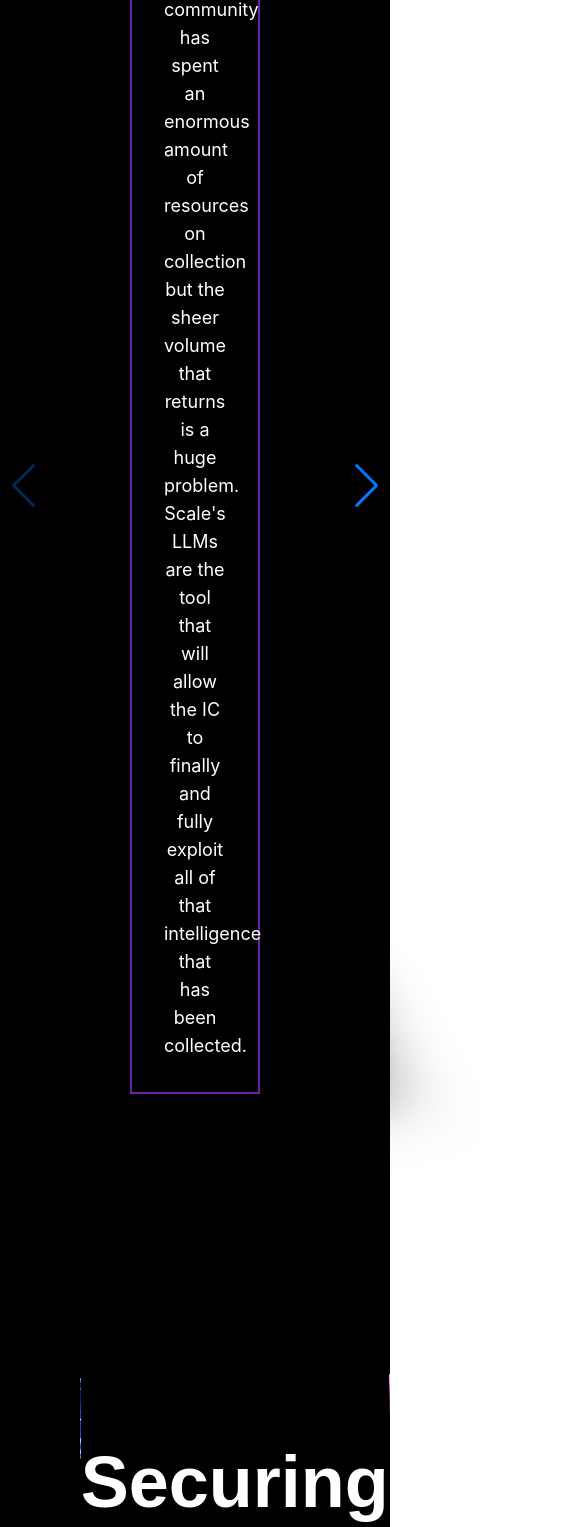
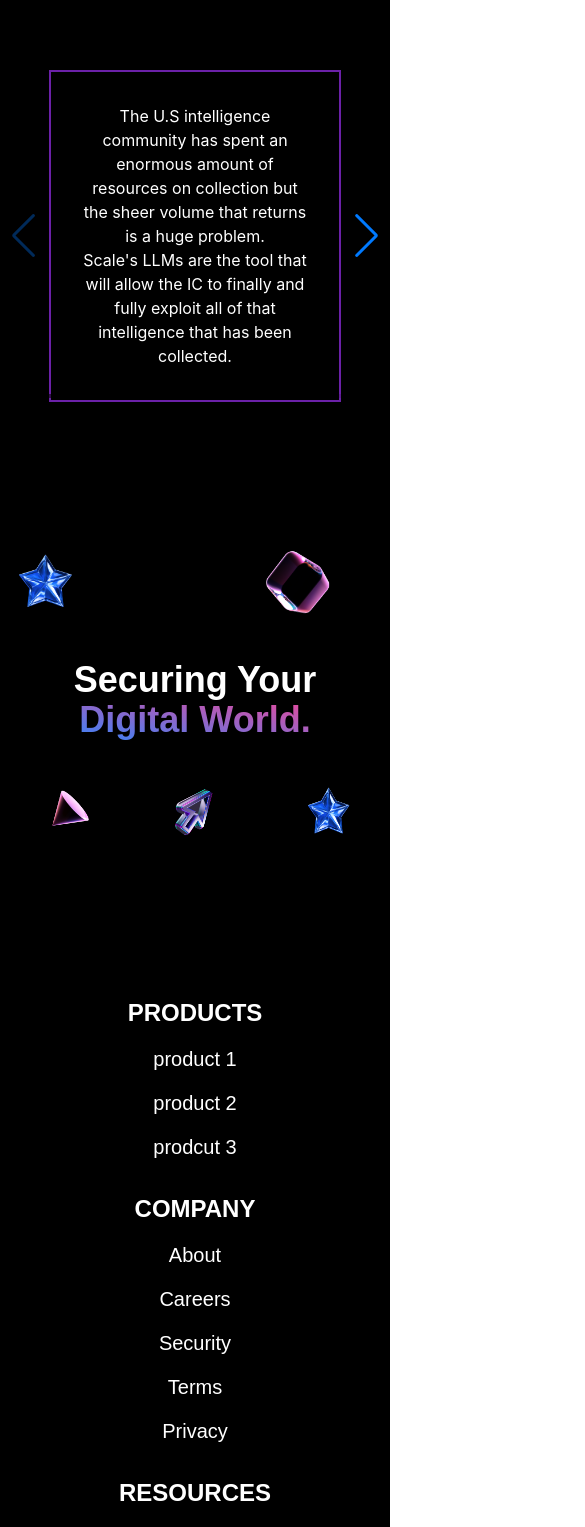
Before and after one commit to Abishek-ak7/Malcom_2, a React (Create React App) app: page / in a window 390 px wide. Shown: the part 6254-7781 px from the top of the page, 585 px wide, since content can reach past the window. Built offline with nearby package versions, Linux system fonts and the light colour scheme.

Commit message:
Responsive for the last two compo added

```diff
--- a/src/components/Digital.jsx
+++ b/src/components/Digital.jsx
@@ -7,24 +7,24 @@
 export default function Digital() {
   return (
     <div className='pb-32'>
-        <div className='flex justify-around '>
-        <div className='pt-20 ml-20'>
-            <img src={star} className=' w-36 h-36' alt="star" />
+        <div className='flex justify-between '>
+        <div className='pt-20'>
+            <img src={star} className=' w-2/5' alt="star" />
         </div>
-        <div className='text-center pt-44 pb-20'>
-            <div className='text-white text-7xl font-arial font-bold'>Securing Your </div>
-            <h3 className=' bg-gradient-to-tr h-20 from-blue-500 to-pink-500 text-transparent bg-clip-text  text-7xl font-arial font-bold'>Digital World.</h3>
+        <div className='pt-20'>
+            <img src={cube} className=' mx-auto w-2/5' alt="cube" />
+        </div>
+        </div>
+        <div className='flex justify-center text-center items-center pt-10 pb-10  w-full'>
+            <h1 className='text-white md:text-7xl lg:text-7xl w-4/5  lg:w-1/2 text-4xl font-arial  font-bold'>Securing Your <span className=' bg-gradient-to-tr h-20 from-blue-500 to-pink-500 text-transparent bg-clip-text  font-arial font-bold'>Digital World.</span></h1>
         </div>
 
-        <div className='pt-20'>
-            <img src={cube} className=' mx-auto w-60 h-60' alt="cube" />
-        </div>
-        </div>
+
+
         <div className='flex justify-around'>
-            <div>
-            <img src={cone} className='w-60 h-60' alt="cone image" /></div>
-            <div className=''><img src={arrow} className='w-40 h-40' alt="arrow mark" /></div>
-            <div> <img src={star} className=' w-36 h-36' alt="star" /></div>
+            <img src={cone} className='w-1/6' alt="cone image" />
+            <img src={arrow} className='w-1/6' alt="arrow mark" />
+            <img src={star} className=' w-2/12' alt="star" />
         </div>
 
     </div>
--- a/src/components/Review.jsx
+++ b/src/components/Review.jsx
@@ -21,7 +21,7 @@
           <img className="w-3/6 h-1/6 -mt-20  p-5 relative" src={radial} alt="Radial Gradient" />
 
           </div>
-          <div className=' -top-28 relative'>
+          <div className=' md:-top-36 relative  mt-20 md:mt-28 lg:mt-16 '>
           <Swiper
      modules={[Navigation, Scrollbar, A11y, EffectCube]}
      spaceBetween={50}
@@ -33,7 +33,7 @@
 
     >
       <SwiperSlide className=''>
-                <p className='p-8 w-1/3 mx-auto  border-2 border-purple-800 text-lg'>
+                <p className='p-8 lg:w-1/3 mx-auto border-2 border-purple-800 md:text-lg w-3/4 md:mt-10'>
                   The U.S intelligence community has spent an enormous amount of resources on collection but the sheer
                   volume that returns is a huge problem.
                   <br />
@@ -42,8 +42,8 @@
 
                 </p>
 </SwiperSlide>
-      <SwiperSlide>
-                <p className=' p-8 w-1/3 mx-auto  border-2 border-purple-800 text-lg '>
+      <SwiperSlide className=''>
+                <p className=' p-8 lg:w-1/3 mx-auto  border-2 border-purple-800 md:text-lg w-3/4 md:mt-10'>
                   The U.S intelligence community has spent an enormous amount of resources on collection but the sheer
                   volume that returns is a huge problem.
                  <br />
@@ -52,8 +52,8 @@
 
                 </p>
 </SwiperSlide>
-      <SwiperSlide>
-                <p className=' p-8 w-1/3 mx-auto  border-2 border-purple-800 text-lg'>
+      <SwiperSlide className=''>
+                <p className=' p-8 lg:w-1/3 mx-auto  border-2 border-purple-800 md:text-lg w-3/4 md:mt-10 '>
                   The U.S intelligence community has spent an enormous amount of resources on collection but the sheer
                   volume that returns is a huge problem.
                 <br />
@@ -62,8 +62,8 @@
 
                 </p>
 </SwiperSlide>
-      <SwiperSlide>
-               <p className='p-8 w-1/3 mx-auto  border-2 border-purple-800 text-lg'>
+      <SwiperSlide className=''>
+               <p className='p-8 lg:w-1/3 mx-auto  border-2 border-purple-800 md:text-lg w-3/4 md:mt-10'>
                   The U.S intelligence community has spent an enormous amount of resources on collection but the sheer
                   volume that returns is a huge problem.
        <br />
--- a/src/components/footer.jsx
+++ b/src/components/footer.jsx
@@ -2,13 +2,14 @@
 import React from "react";
 import { FontAwesomeIcon } from '@fortawesome/react-fontawesome';
 import { faXTwitter, faLinkedin, faFacebook } from '@fortawesome/free-brands-svg-icons';
-import  Malcom from '../assets/images/Malcom2.png'
 import Contact from './Contact'
 
 export default function Footer(){
     return(
-        <div className="flex-col">
-            <div className="flex font-arial text-white justify-around">
+        <div>
+        <div className=" hidden font-arial text-white lg:hidden md:block sm:hidden">
+                <div className="md:flex-col">
+                    <div className="md:flex justify-around">
                         <div className="flex flex-col">
                             <h1 className="m-2">PRODUCTS</h1>
                             <div className="flex flex-col">
@@ -40,6 +41,8 @@
                                 <h2 className="m-2">All Readliness Report 2023</h2>
                             </div>
                         </div>
+                    </div>
+                    <div className="md:flex md:justify-around mt-6">
                         <div className="flex flex-col">
                             <h1>CONTACT</h1>
                             <div>
@@ -57,7 +60,118 @@
                                     <FontAwesomeIcon icon={faFacebook} size="2x" /></a>
                             </div>
                         </div>
-                <div className="w-2/5">
+                        <div className="md:w-1/2">
+                            <Contact/>
+                        </div>
+                    </div>
+                </div>
+        </div>
+        <div className=" hidden font-arial text-white lg:block md:hidden sm:hidden">
+                <div className="flex justify-around">
+                        <div className="flex flex-col ">
+                            <h1 className="m-2">PRODUCTS</h1>
+                            <div className="flex flex-col">
+                                <h2 className="m-2">product 1</h2>
+                                <h2 className="m-2">product 2</h2>
+                                <h2 className="m-2">prodcut 3</h2>
+                            </div>
+                        </div>
+                        <div className="flex flex-col ">
+                            <h1 className="m-2">COMPANY</h1>
+                            <div>
+                                <h2 className="m-2">About</h2>
+                                <h2 className="m-2">Careers</h2>
+                                <h2 className="m-2">Security</h2>
+                                <h2 className="m-2">Terms</h2>
+                                <h2 className="m-2">Privacy</h2>
+                            </div>
+                        </div>
+                        <div className="flex flex-col ">
+                            <h1 className="m-2">RESOURCES</h1>
+                            <div>
+                                <h2 className="m-2">Blog</h2>
+                                <h2 className="m-2">Customers</h2>
+                                <h2 className="m-2">Events</h2>
+                                <h2 className="m-2">Open Datasets</h2>
+                                <h2 className="m-2">Documentation</h2>
+                                <h2 className="m-2">Guides</h2>
+                                <h2 className="m-2">Community</h2>
+                                <h2 className="m-2">All Readliness Report 2023</h2>
+                            </div>
+                        </div>
+                        <div className="flex flex-col">
+                            <h1>CONTACT</h1>
+                            <div>
+                                <h2 className="m-2">product@malcom.com</h2>
+                                <h2 className="m-2">support@malcom.com</h2>
+                                <h2 className="m-2">careers@malcom.com</h2>
+                                <h2 className="m-2">about@malcom.com</h2>
+                            </div>
+                            <div className="flex m-2">
+                                <a href="https://twitter.com" target="_blank" className="m-3" rel="noopener noreferrer">
+                                    <FontAwesomeIcon icon={faXTwitter} size="2x"  /></a>
+                                <a href="https://linkedin.com" target="_blank" className="m-3" rel="noopener noreferrer">
+                                    <FontAwesomeIcon icon={faLinkedin} size="2x" /></a>
+                                <a href="https://facebook.com" target="_blank" className="m-3" rel="noopener noreferrer">
+                                    <FontAwesomeIcon icon={faFacebook} size="2x" /></a>
+                            </div>
+                        </div>
+
+                        <div className="w-1/3">
+                            <Contact/>
+                        </div>
+                </div>
+        </div>
+            <div className="flex-col font-arial text-white block lg:hidden md:hidden sm:block">
+                <div className="flex flex-col justify-center items-center text-xl">
+                    <h1 className="m-2 text-2xl font-bold mt-6">PRODUCTS</h1>
+
+                        <h2 className="m-2">product 1</h2>
+                        <h2 className="m-2">product 2</h2>
+                        <h2 className="m-2">prodcut 3</h2>
+
+                </div>
+                <div className="flex flex-col justify-center items-center text-xl">
+                    <h1 className="m-2 text-2xl font-bold mt-6">COMPANY</h1>
+
+                        <h2 className="m-2">About</h2>
+                        <h2 className="m-2">Careers</h2>
+                        <h2 className="m-2">Security</h2>
+                        <h2 className="m-2">Terms</h2>
+                        <h2 className="m-2">Privacy</h2>
+
+                </div>
+                <div className="flex flex-col justify-center items-center text-xl">
+                    <h1 className="m-2 text-2xl font-bold mt-6">RESOURCES</h1>
+
+                        <h2 className="m-2">Blog</h2>
+                        <h2 className="m-2">Customers</h2>
+                        <h2 className="m-2">Events</h2>
+                        <h2 className="m-2">Open Datasets</h2>
+                        <h2 className="m-2">Documentation</h2>
+                        <h2 className="m-2">Guides</h2>
+                        <h2 className="m-2">Community</h2>
+                        <h2 className="m-2">All Readliness Report 2023</h2>
+
+                </div>
+                <div className="flex flex-col justify-center items-center text-xl">
+                    <h1 className="m-2 text-2xl font-bold mt-6">CONTACT</h1>
+
+                        <h2 className="m-2">product@malcom.com</h2>
+                        <h2 className="m-2">support@malcom.com</h2>
+                        <h2 className="m-2">careers@malcom.com</h2>
+                        <h2 className="m-2">about@malcom.com</h2>
+
+                    <div className="flex m-2">
+                        <a href="https://twitter.com" target="_blank" className="m-2" rel="noopener noreferrer">
+                            <FontAwesomeIcon icon={faXTwitter} size="2x" /></a>
+                        <a href="https://linkedin.com" target="_blank" className="m-2" rel="noopener noreferrer">
+                            <FontAwesomeIcon icon={faLinkedin} size="2x" /></a>
+                        <a href="https://facebook.com" target="_blank" className="m-2" rel="noopener noreferrer">
+                            <FontAwesomeIcon icon={faFacebook} size="2x" /></a>
+                    </div>
+                </div>
+                <div className="w-full">
                    <Contact/>
                 </div>
             </div>
@@ -65,8 +179,8 @@
             <div className="flex text-white p-3 ">
                 <h3 className="flex justify-start">Copyright&copy; 2024 Malcom Company. All rights reserved.</h3>
                 <h3 className="ml-auto">Terms of Use & Privacy Policy</h3>
-
             </div>
         </div>
+
     );
 }
--- a/src/components/main.jsx
+++ b/src/components/main.jsx
@@ -17,7 +17,7 @@
 
 function Main() {
     return(
-        <div className='bg-black'>
+        <div className='bg-black overflow-hidden'>
             <Home />
             <About />
             <Services />
```
Also changed, not shown: 2 other files (tests, documents, lock files or other folders). Lines whose indentation alone changed are shown as unchanged.
